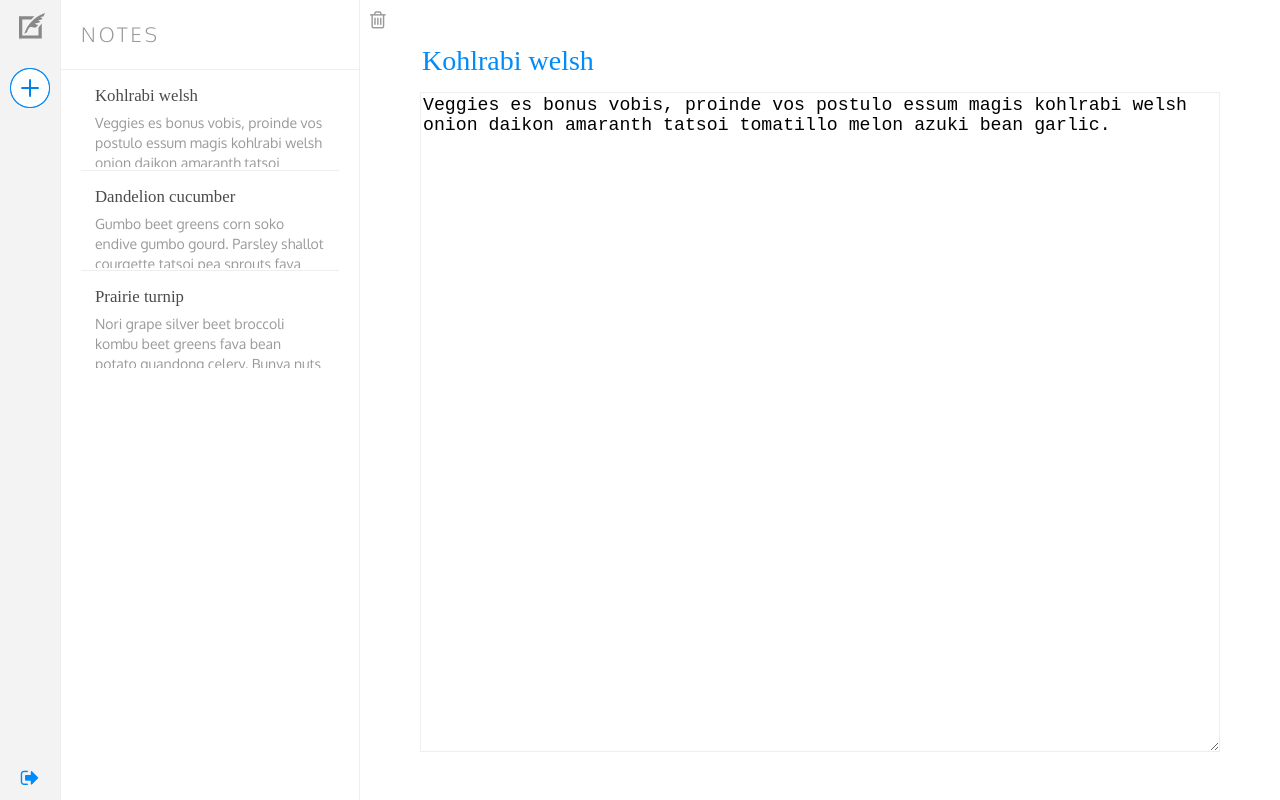
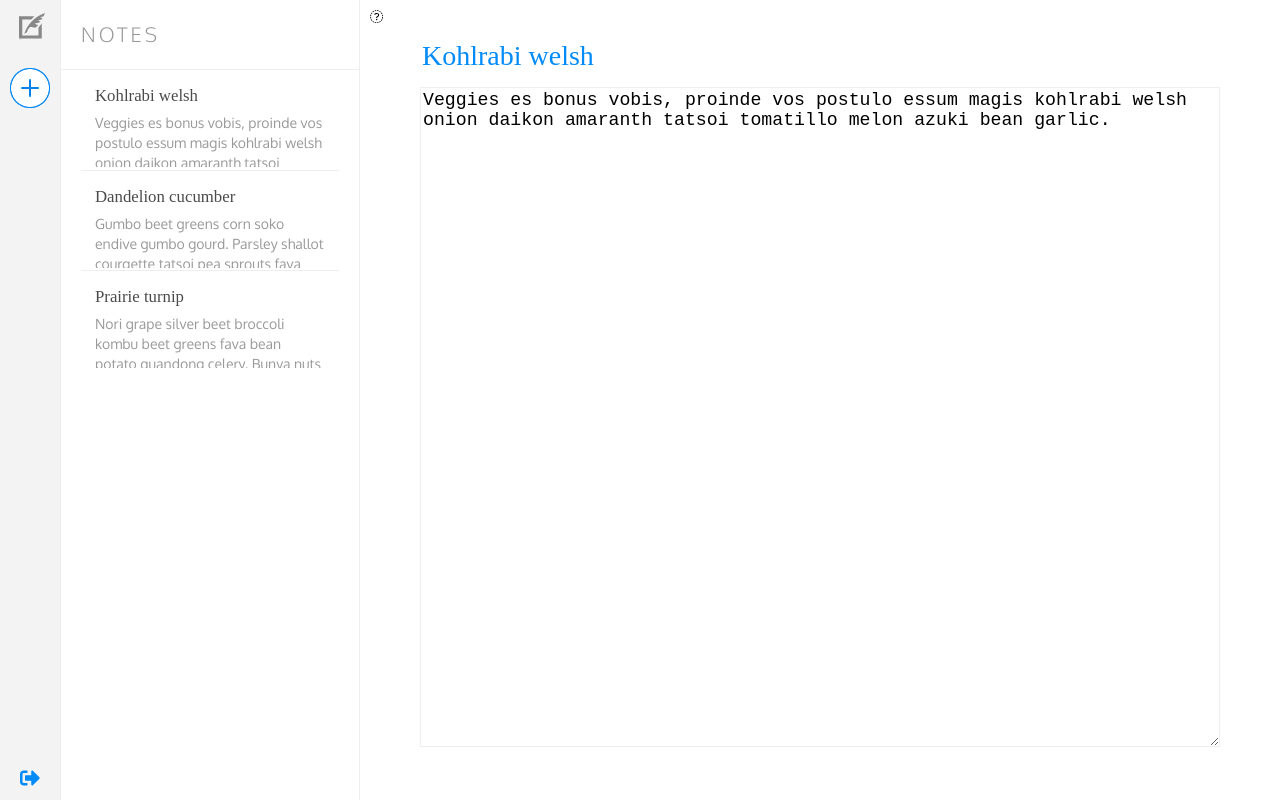
Before and after one commit to jerasor/noteherder, a React (Create React App) app: page / in a window 1280 px wide. Built offline with nearby package versions, Linux system fonts and the light colour scheme; a web font is replaced by a local one.

Commit message:
User font awesome 5 with svg

```diff
--- a/public/index.html
+++ b/public/index.html
@@ -10,6 +10,7 @@
     -->
     <link rel="manifest" href="%PUBLIC_URL%/manifest.json">
     <link rel="shortcut icon" href="%PUBLIC_URL%/favicon.ico">
+    <script defer src="https://use.fontawesome.com/releases/v5.0.13/js/all.js" integrity="sha384-xymdQtn1n3lH2wcu0qhcdaOpQwyoarkgLVxC/wZ5q7h9gHtxICrpcaSUfygqZGOe" crossorigin="anonymous"></script>
     <!--
       Notice the use of %PUBLIC_URL% in the tags above.
       It will be replaced with the URL of the `public` folder during the build.
--- a/src/App.css
+++ b/src/App.css
@@ -1,5 +1,4 @@
 @import url(https://fonts.googleapis.com/css?family=Fauna+One|Oxygen:400,300,700);
-@import url(https://cdnjs.cloudflare.com/ajax/libs/font-awesome/4.7.0/css/font-awesome.min.css);
 
 * {
   box-sizing: border-box;
--- a/src/Sidebar.js
+++ b/src/Sidebar.js
@@ -37,7 +37,8 @@ const Sidebar = () => {
       >
         <button className={css(styles.button)}>
           <i
-            className={`fa fa-sign-out ${css(styles.buttonIcon)}`}
+            className={`fas fa-sign-out-alt ${css(styles.buttonIcon)}`}
+            title="sign out"
           ></i>
         </button>
       </div>
```
